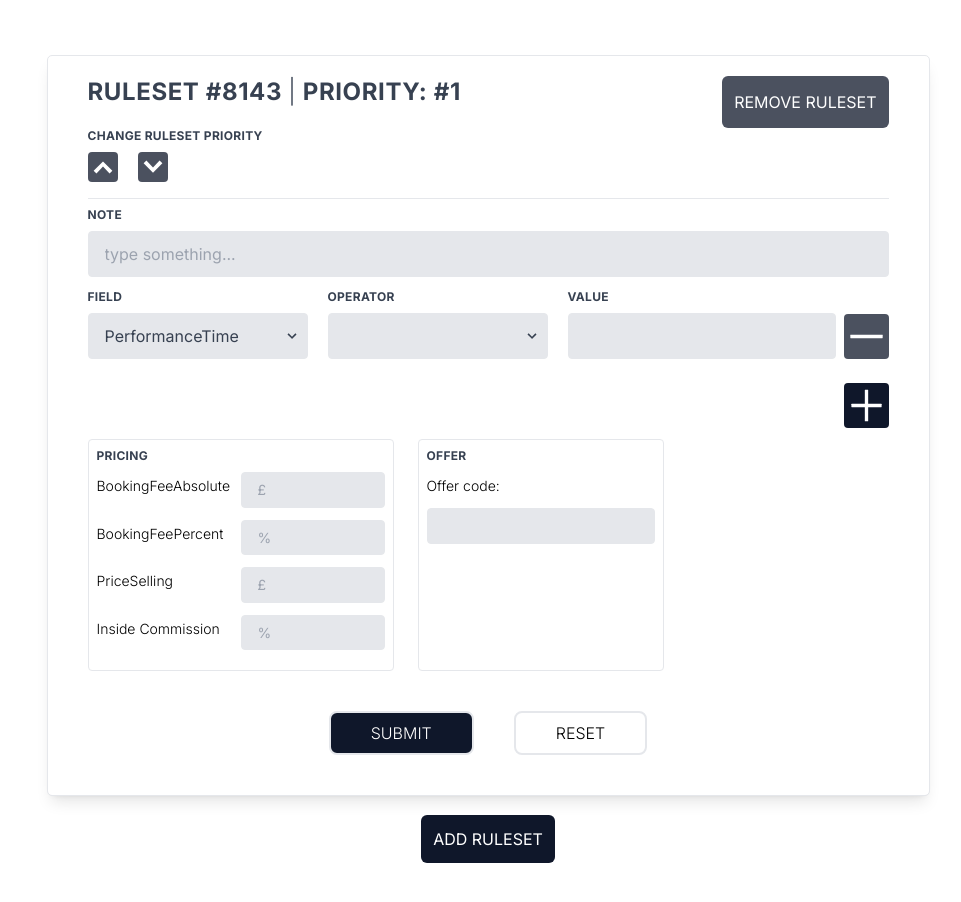
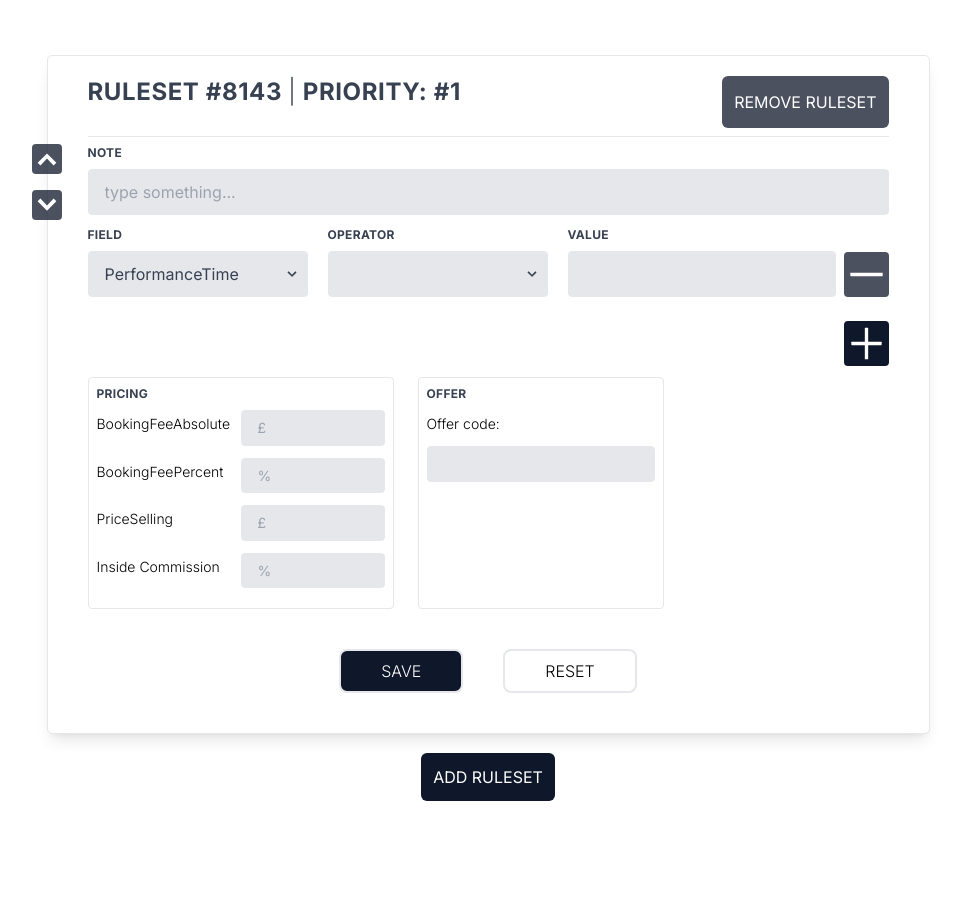
Before and after one commit to RadimKotajnyDev/matrix-price-react, a React (Vite) app: page / in a window 1280 px wide. Shown: the top 902 px of the page, without its empty margins (152-1113 px from the left). After the commit the page ends 857 px from the top, so only its background shows below. Built offline with nearby package versions, Linux system fonts and the light colour scheme.

Commit message:
improved look

```diff
--- a/src/App.tsx
+++ b/src/App.tsx
@@ -61,9 +61,9 @@ export default function App() {
 
   const operatorsInRuleset = [
     {
-            id: 1,
+      RulesetId: 0,
       OperatorsPerField: [
-                {id: 1, operators: defaultOperators}
+        {id: 0, operators: defaultOperators}
       ]
     }
   ]
@@ -78,7 +78,7 @@ export default function App() {
         tmpArray.push(operatorOptions[0])
         tmpArray.push(operatorOptions[2])
         tmpArray.push(operatorOptions[4])
-                setMappedOperatorArr([...operatorsInRuleset[Ruleset].OperatorsPerField[Field].operators.push(tmpArray)]);
+        //setMappedOperatorArr([...operatorsInRuleset[Ruleset].OperatorsPerField[Field].operators.push(tmpArray)]);
         break;
       case "PerformanceDate": //2
       case "BookingDate": //5
@@ -86,7 +86,7 @@ export default function App() {
         tmpArray = []
         tmpArray = [...operatorOptions]
         tmpArray.pop();
-                setMappedOperatorArr(tmpArray);
+        //setMappedOperatorArr(tmpArray);
         break;
       case "PerformanceDayOfWeek": //3
         tmpArray = []
@@ -95,7 +95,7 @@ export default function App() {
         tmpArray.push(operatorOptions[2]);
         tmpArray.push(operatorOptions[4]);
         tmpArray.push(operatorOptions[6]);
-                setMappedOperatorArr([...operatorsInRuleset[Ruleset].OperatorsPerField[Field].operators.push(tmpArray)]);
+        //setMappedOperatorArr([...operatorsInRuleset[Ruleset].OperatorsPerField[Field].operators.push(tmpArray)]);
         break;
       case "PriceBandCode": //4
         tmpArray = []
@@ -103,7 +103,7 @@ export default function App() {
         tmpArray.push(operatorOptions[1]);
         tmpArray.push(operatorOptions[6]);
         tmpArray.push(operatorOptions[7]);
-                setMappedOperatorArr([...operatorsInRuleset[Ruleset].OperatorsPerField[Field].operators.push(tmpArray)]);
+        //setMappedOperatorArr([...operatorsInRuleset[Ruleset].OperatorsPerField[Field].operators.push(tmpArray)]);
         break;
       //note: case 5 and 6 are the same as 2
       default:
@@ -114,10 +114,10 @@ export default function App() {
   }
 
   const addFieldHandler = (index: number) => {
-        operatorsInRuleset[index - 1].OperatorsPerField.push({
-            id: index, operators: defaultOperators
-        })
-        setMappedOperatorArr([...operatorsInRuleset])
+    mappedOperatorArr[index - 1].OperatorsPerField.push(
+      {id: mappedOperatorArr[index - 1].OperatorsPerField.length + 1, operators: defaultOperators}
+    )
+    setMappedOperatorArr([...mappedOperatorArr])
     const newField: any = {
       id: Ruleset[index - 1].fields.length + 1,
       field: "PerformanceTime",
@@ -131,6 +131,7 @@ export default function App() {
     setRuleset([...Ruleset]);
   }
 
+  //TODO: remap also operators
   const remapFieldsIds = (fields: any[]) => {
     return fields.map((field, index) => {
       return {
@@ -191,20 +192,11 @@ export default function App() {
       .map((oneRuleset, index) => ({...oneRuleset, priority: index + 1}))
     setRuleset(filteredRulesets);
     const filteredOptions = operatorsInRuleset
-            .filter((oneOperatorField) => oneOperatorField.id !== priority)
+      .filter((oneOperatorField) => oneOperatorField.RulesetId !== priority)
       .map((oneOperatorField, index) => ({...oneOperatorField, id: index + 1}))
     setMappedOperatorArr(filteredOptions)
   }
   const AddRulesetHandler = () => {
-        operatorsInRuleset.push(
-            {
-                id: Ruleset.length + 1,
-                OperatorsPerField: [
-                    {id: Ruleset.length + 1, operators: defaultOperators}
-                ]
-            }
-        )
-        setMappedOperatorArr([...operatorsInRuleset])
     // check if IDs are duplicated
     let newID = Math.floor(Math.random() * 9000) + 1000;
     for (let i = 0; i < Ruleset.length; i++) {
@@ -226,6 +218,14 @@ export default function App() {
       ]
     });
     setRuleset([...Ruleset]);
+    //SET OPERATORS
+    mappedOperatorArr.push({
+      RulesetId: Ruleset.length - 1,
+      OperatorsPerField: [
+        {id: 0, operators: defaultOperators}
+      ]
+    })
+    setMappedOperatorArr([...mappedOperatorArr])
   }
   const PriorityUP = (priority: number) => {
     const index = Ruleset.findIndex(item => item.priority === priority);
@@ -274,7 +274,7 @@ export default function App() {
         Ruleset.map((oneRuleset) => {
           const {id, priority} = oneRuleset;
           return <div key={priority}
-                                className="flex ml-auto mr-auto mt-14 w-fit p-5 outline outline-1
+                      className="flex ml-auto mr-auto justify-center mt-14 w-fit p-5 outline outline-1
                                  rounded outline-gray-200 shadow-lg">
             <form
               className="w-full mr-auto ml-auto px-5">
@@ -285,14 +285,13 @@ export default function App() {
                   <span className="font-light">|</span>
                   &nbsp;Priority:&nbsp;#{priority}</p>
                 <button onClick={() => deleteRulesetHandler(priority)}
-                                        className="cursor-pointer p-3 uppercase rounded-md text-white
+                        className="cursor-pointer p-3 uppercase rounded-md text-white w-fit mb-5 md:mb-0
                                          bg-slate-900 hover:opacity-75 duration-700 disabled:opacity-75"
                         disabled={Ruleset.length <= 1}>Remove ruleset
                 </button>
               </div>
-                            <div>
-                                <p className="block uppercase tracking-wide text-gray-700 text-xs font-bold ">Change
-                                    ruleset priority</p>
+              <div className="block relative">
+                <div className="flex flex-col absolute -left-14">
                   <button
                     type="button"
                     className="w-fit mr-5 my-2 h-fit rounded text-white bg-slate-900
@@ -315,6 +314,7 @@ export default function App() {
                     }}>
                     <GoChevronDown size="30"/>
                   </button>
+                </div>
                 <hr className="my-2"/>
                 <InputField label="note"
                             name="note"
@@ -398,7 +398,7 @@ export default function App() {
                 <div className="m-5">
                   <button type="submit" value="submit" onClick={(e) => Submit(e)}
                           className="w-fit font-light cursor-pointer border-2 p-2 px-10 uppercase
-                             bg-slate-900 text-white rounded-lg hover:opacity-75 duration-700">submit
+                             bg-slate-900 text-white rounded-lg hover:opacity-75 duration-700">save
                   </button>
                 </div>
                 <div className="m-5">
```
Lines whose indentation alone changed are shown as unchanged.
